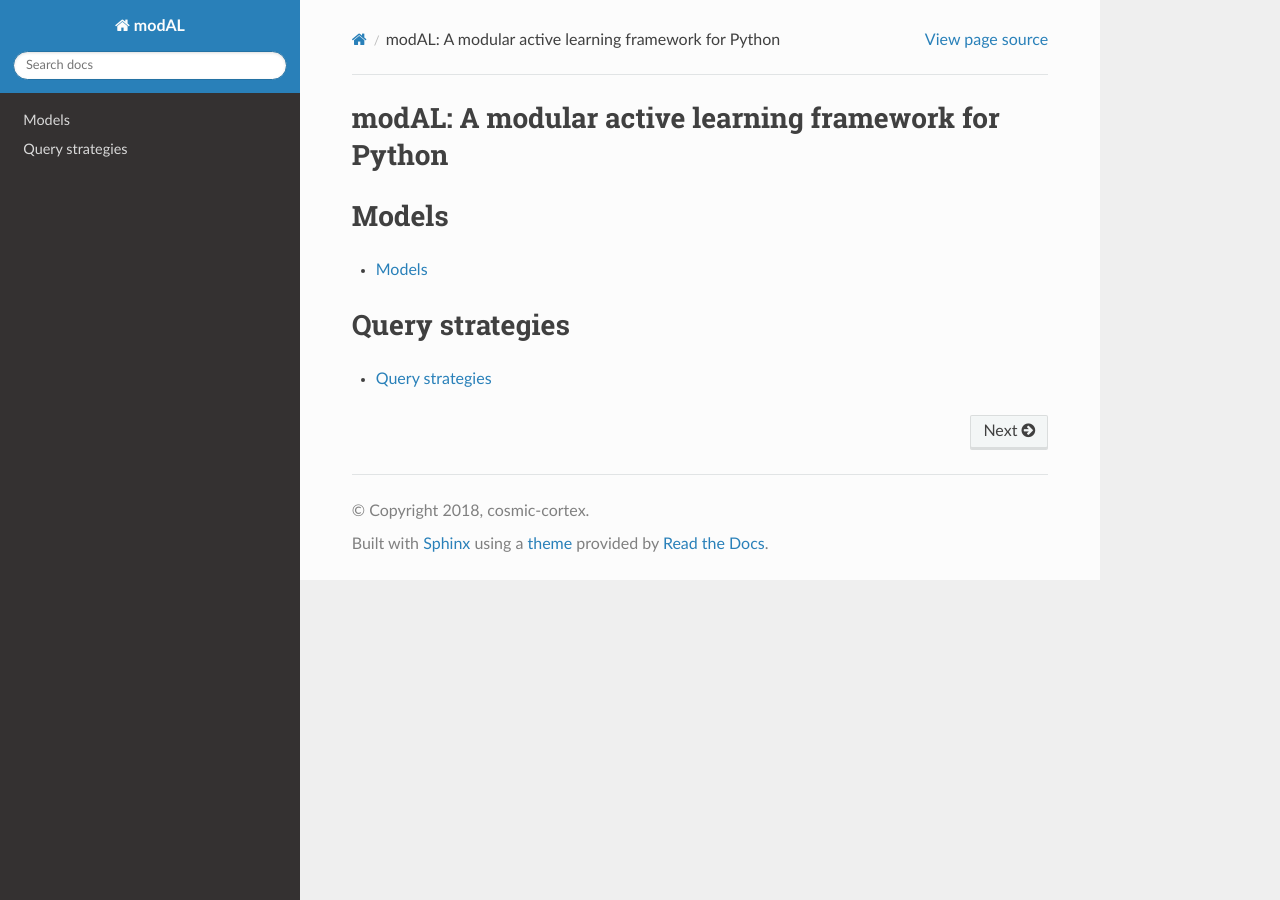
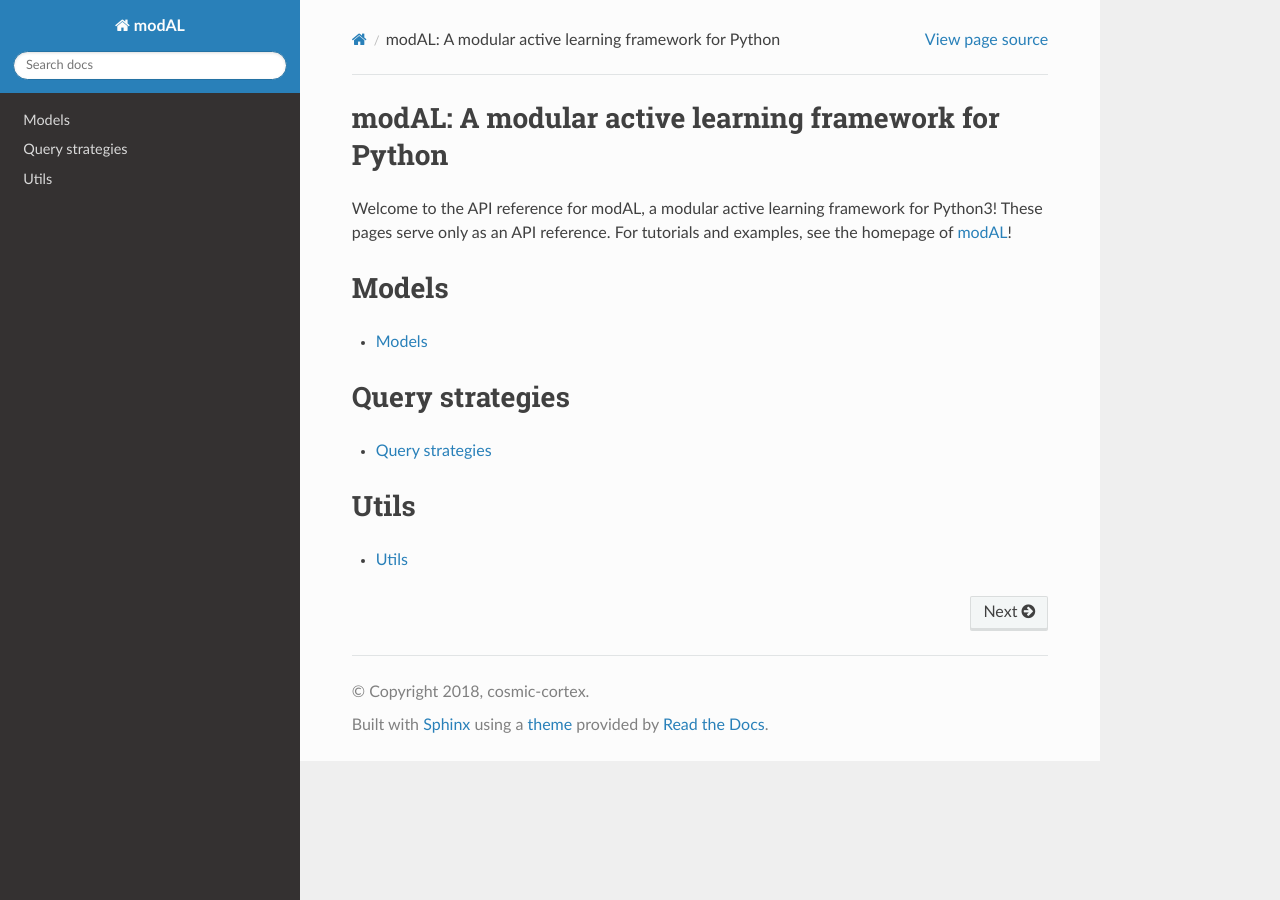
Before and after one commit to modAL-python/modAL, a Sphinx documentation site: the page built from docs/index.rst, in a window 1280 px wide. Built offline with Sphinx 7.4.7 and the Read the Docs theme 2.0.0, drawn with Linux system fonts in a browser that asks for light colours.

Commit message:
readthedocs pages added for modAL.utils

```diff
--- /dev/null
+++ b/docs/Combination.rst
@@ -0,0 +1,5 @@
+Functions for combining components of query strategies
+======================================================
+
+.. automodule:: modAL.utils.combination
+   :members:
--- /dev/null
+++ b/docs/Selection.rst
@@ -0,0 +1,5 @@
+Functions for selecting queries from utility scores
+===================================================
+
+.. automodule:: modAL.utils.selection
+   :members:
--- a/docs/index.rst
+++ b/docs/index.rst
@@ -1,5 +1,9 @@
 modAL: A modular active learning framework for Python
 =====================================================
+
+Welcome to the API reference for modAL, a modular active learning framework for Python3! These pages serve only as an API reference. For tutorials and examples, see the homepage of modAL_!
+
+.. _modAL: http://cosmic-cortex.github.io/modAL
 
 .. toctree::
    :maxdepth: 1
@@ -22,3 +26,11 @@ Query strategies
    :maxdepth: 1
 
    QueryStrategies
+
+Utils
+=====
+
+.. toctree::
+   :maxdepth: 1
+
+   Utils
```
Also changed, not shown: docs/Utils.rst (added, +10 -0 lines), 2 other files.
